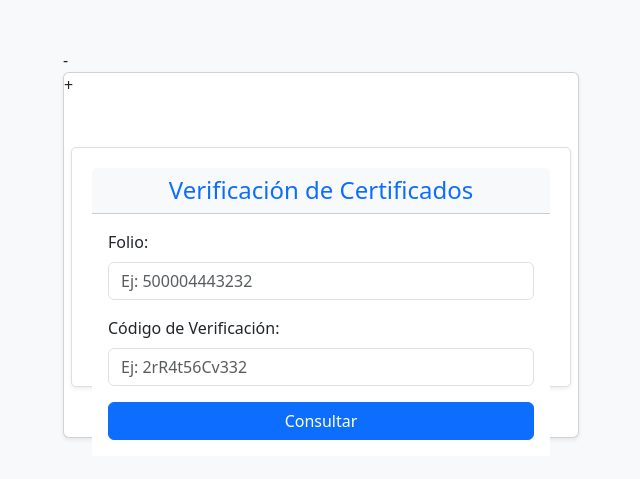
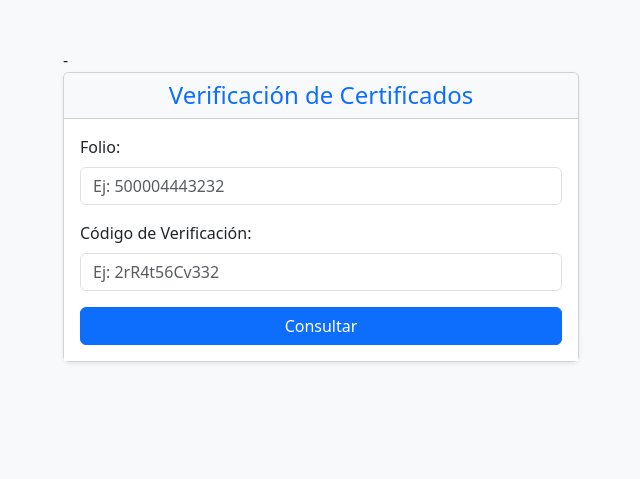
Before and after one commit to webverificador/Oficina-internet---Verificaci-n-de-Certificados, a Flask app: page / in a window 1280 px wide. Shown: the top 479 px of the page, without its empty margins (319-959 px from the left). Run offline with Flask 2, Linux system fonts and the light colour scheme.

Commit message:
Update index.html

```diff
--- a/templates/index.html
+++ b/templates/index.html
@@ -29,7 +29,6 @@
     <div class="row justify-content-center">
       <div class="col-md-6 mx-auto" style="max-width: 540px;">
        - <div class="card shadow-sm">
-       + <div class="card shadow-sm verification-card">
           <!-- HEADER -->
           <div class="card-header bg-light text-center">
             <h4 class="mb-0 text-primary">Verificación de Certificados</h4>
```
